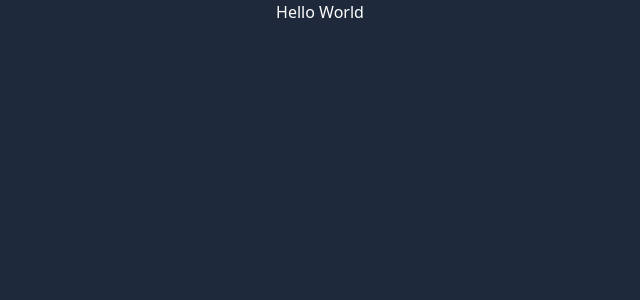
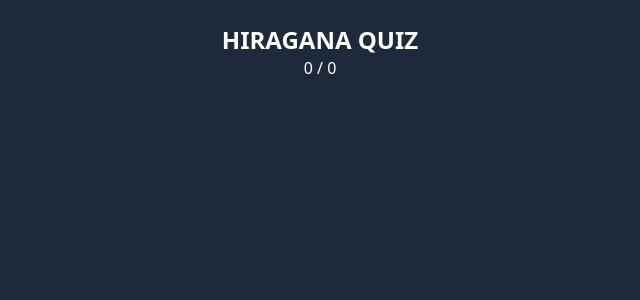
Before and after one commit to farfamahar/Kana-Cards, a React (Vite) app: page / in a window 1280 px wide. Shown: the top 300 px of the page, without its empty margins (320-960 px from the left). Built offline with nearby package versions, Linux system fonts and the light colour scheme.

Commit message:
Update App.jsx
Styled header

```diff
--- a/src/App.jsx
+++ b/src/App.jsx
@@ -103,7 +103,10 @@ function App() {
 
   return (
     <div className="min-h-screen bg-slate-800 text-white text-center">
-     <h1>Hello World</h1>
+      <header className="p-6 mb-8">
+        <h1 className='text-2xl font-bold uppercase' > Hiragana Quiz</h1>
+          <p> {streak} / {maxStreak}</p>
+      </header>
     </div>
   )
   }
```
